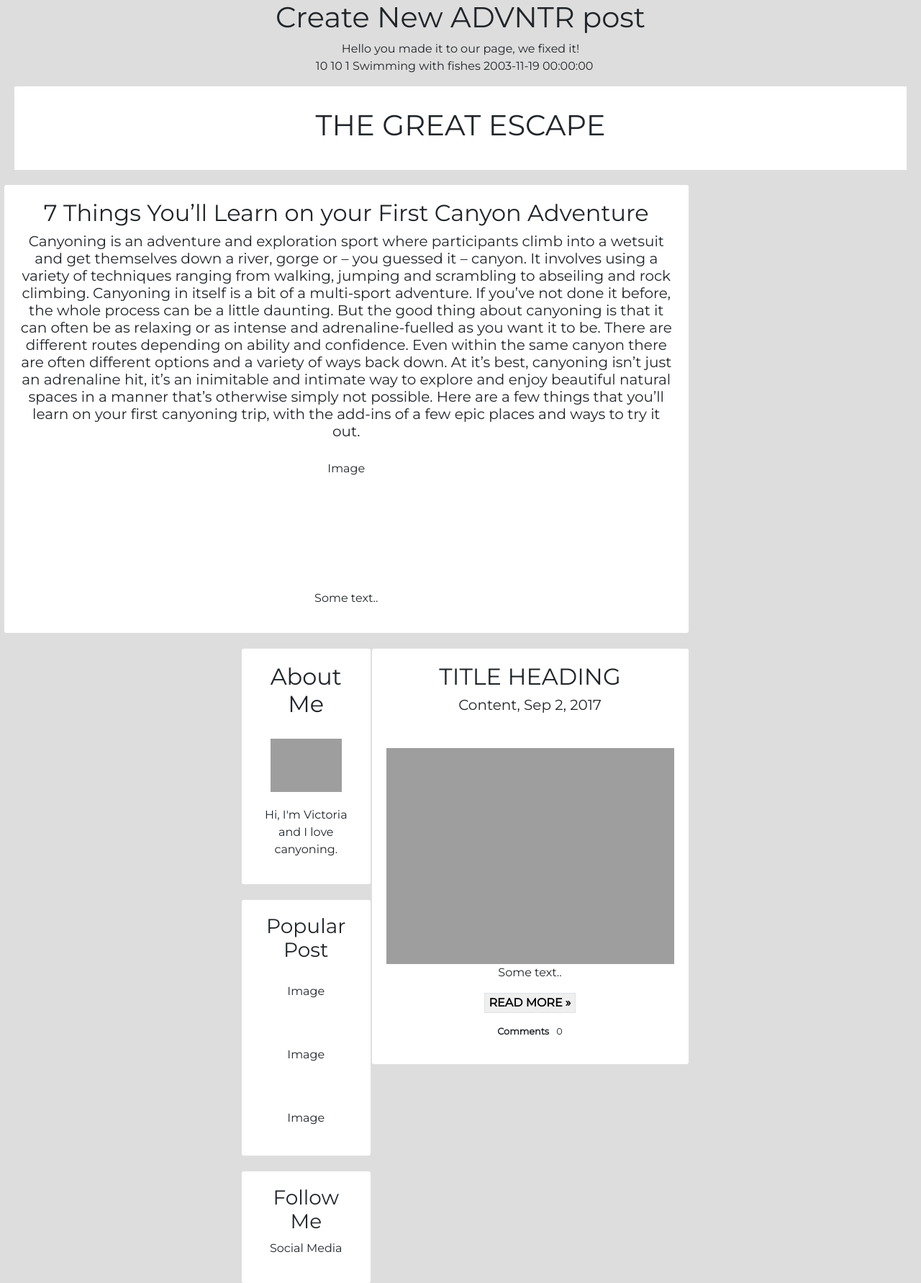
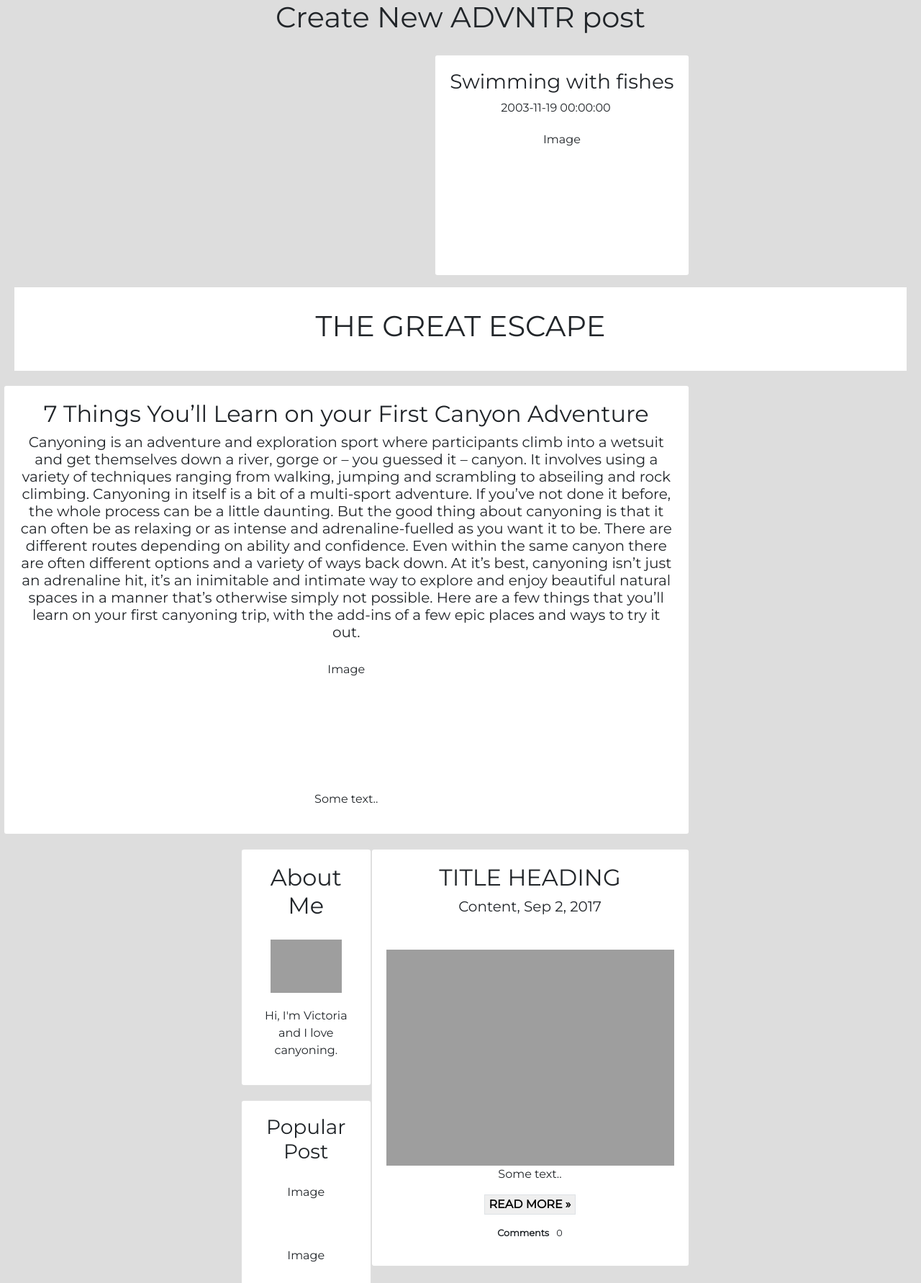
Before and after one commit to QA-Instructor/MVC-Skeleton, a PHP site: page /MVC-Skeleton/index.php?controller=blogPost&action=search&category=1 in a window 1280 px wide. Shown: the part 153-1935 px from the top of the page at 72% size. Run offline with PHP 8.4, Linux system fonts and the light colour scheme; data comes from the database, SQL or seed files in the repository.

Commit message:
posts now descending and image ref taken out

```diff
--- a/models/blogPost.php
+++ b/models/blogPost.php
@@ -119,7 +119,7 @@ class blogPost {
     public static function all() {
         $list = [];
         $db = Db::getInstance();
-        $req = $db->query('SELECT * FROM post_table');
+        $req = $db->query('SELECT * FROM post_table ORDER BY publishedAt DESC');
         // we create a list of Product objects from the database results
         foreach ($req->fetchAll() as $posts) {
             $list[] = new blogPost($posts['postID'], $posts['blogID'], $posts['categoryID'], $posts['title'], $posts['publishedAt'], $posts['content'], $posts['postImage']);
--- a/views/DynamicPages/readAllPosts.php
+++ b/views/DynamicPages/readAllPosts.php
@@ -8,40 +8,58 @@
 </head>
 <html>
     <body>
+        <style>  .leftcolumn {
+                float: left;
+                width: 75%;
+            }
+            .img {
+                /*            display: block;
+                            width: 96%;
+                            background-color: #aaa;*/
+                padding: 20px;
+            }
 
-
+            /* Add a card effect for articles */
+            .card {
+                float: left;
+                background-color: white;
+                /*                width:20%;*/
+                padding: 20px;
+                margin-top: 20px;
+            }
+        </style>
         <?php
-echo "Hello you made it to our page, we fixed it!";
         foreach ($posts as $p) {
             ?>
-    <p>
+            <div class="row">
+                <div class="leftcolumn">
+                    <div class="card">
+                        <h3>   <?php echo$p->title . PHP_EOL; ?> </h3>
                         <?php
-        echo $p->postID . PHP_EOL;
-        echo $p->blogID . PHP_EOL;
-        echo$p->categoryID . PHP_EOL;
-        echo$p->title . PHP_EOL;
-        echo$p->publishedAt . PHP_EOL;
                         echo$p->content . PHP_EOL;
-        echo$p->postImage . PHP_EOL;
-        if ($p->postImage !== NULL){
+                        // echo$p->postImage . PHP_EOL;
+                        if ($p->postImage !== NULL) {
                             $path = dirname(__DIR__) . "\\images\\";
-          $file = $path. $p->postImage;
-          if(file_exists($file)){
+                            $file = $path . $p->postImage;
+                            if (file_exists($file)) {
                                 //need to use local path name to display images full name doesnt work
                                 $img = "<img src='views/images/$p->postImage' width='800' height = '600' />";
                                 echo $img;
-          }
-          else
-          {
+                            } else {
                                 echo "<img src='views/images/standard/_noproductimage.png' width='150' />";
                             }
                         }
+                        echo$p->publishedAt . PHP_EOL;
                     }
                     ?> &nbsp; &nbsp;
+                    <div class="img" style="height:200px;">Image</div>
+                </div>
+            </div>
+        </div>
 
-  <!--<a href='?controller=product&action=read&id=<?php // echo $product->id;  ?>'>See product information</a> &nbsp; &nbsp;
-  <a href='?controller=product&action=delete&id=<?php // echo $product->id;  ?>'>Delete Product</a> &nbsp; &nbsp;
-  <a href='?controller=product&action=update&id=<?php // echo $product->id;  ?>'>Update Product</a> &nbsp;-->
+  <!--<a href='?controller=product&action=read&id=<?php // echo $product->id;     ?>'>See product information</a> &nbsp; &nbsp;
+  <a href='?controller=product&action=delete&id=<?php // echo $product->id;     ?>'>Delete Product</a> &nbsp; &nbsp;
+  <a href='?controller=product&action=update&id=<?php // echo $product->id;     ?>'>Update Product</a> &nbsp;-->
     </p>
 </body>
 </html>
```
Lines whose indentation alone changed are shown as unchanged.
